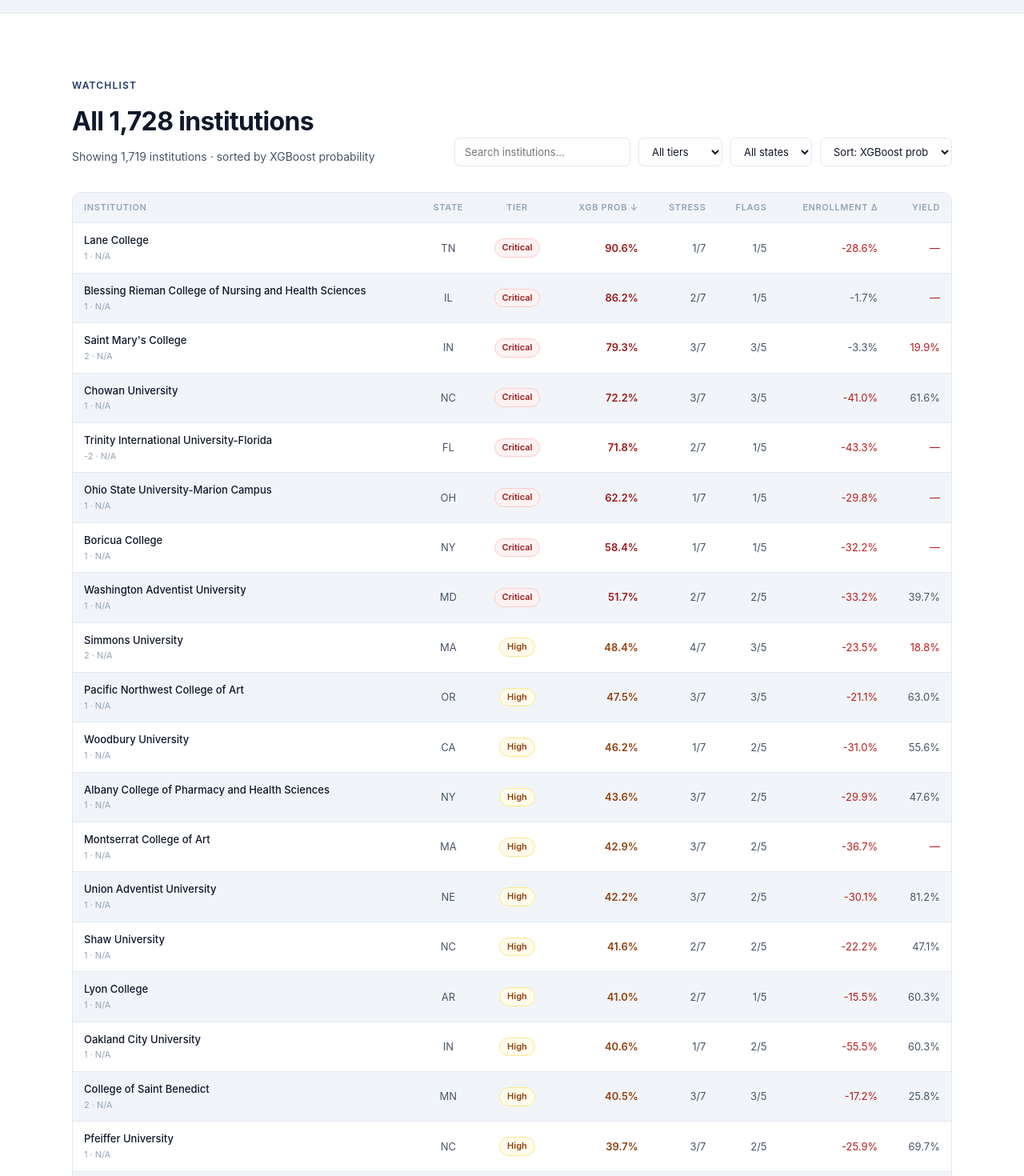
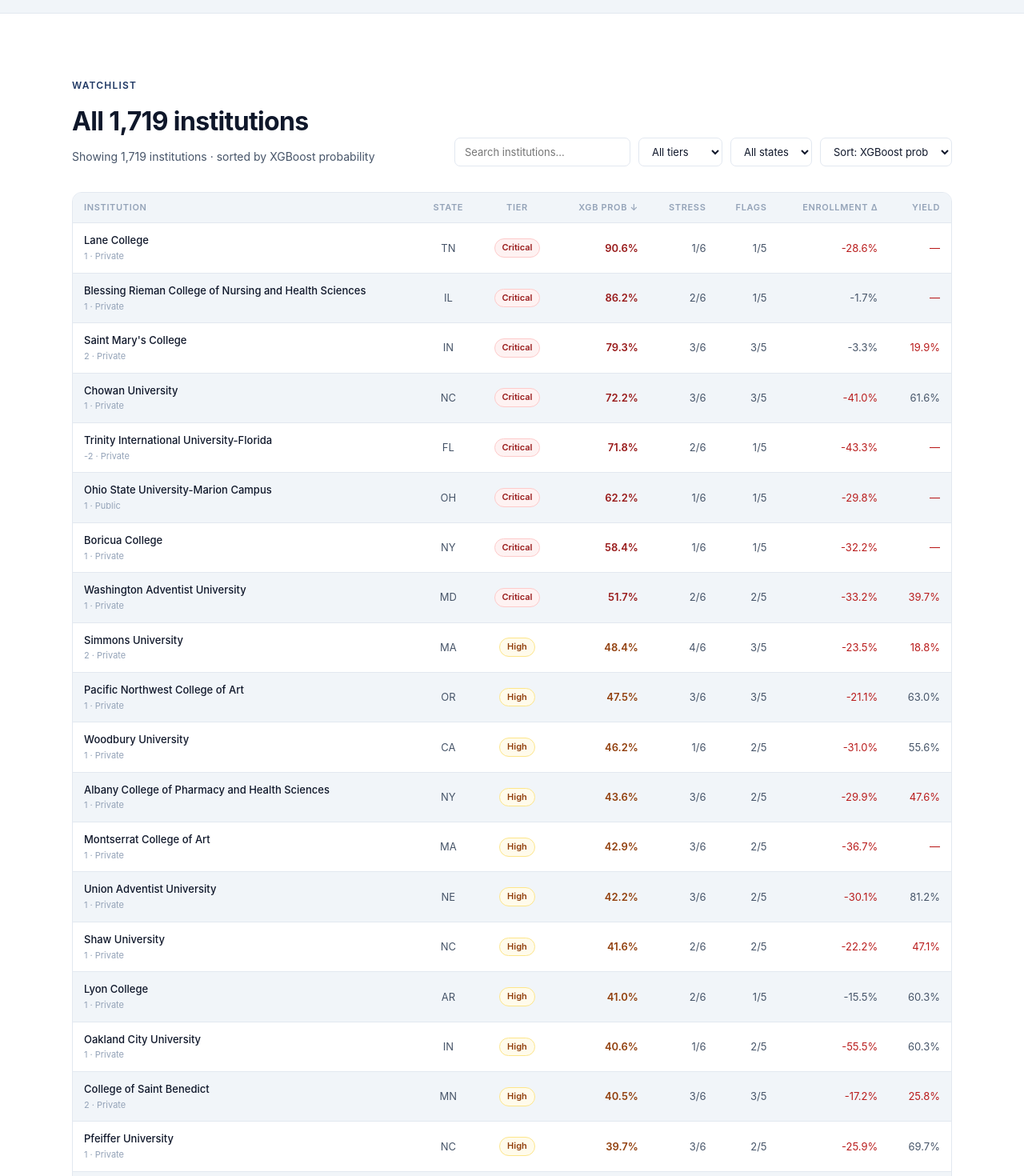
Before and after one commit to ecoulter350/institutional-risk-index, a Next.js app: page / in a window 1280 px wide. Shown: the part 2940-4410 px from the top of the page at 80% size. Built offline with nearby package versions, Linux system fonts and the light colour scheme.

Commit message:
Update Watchlist.js

```diff
--- a/components/Watchlist.js
+++ b/components/Watchlist.js
@@ -48,7 +48,7 @@
     return (v * 100).toFixed(1) + '%'
   }
 
- const filtered = useMemo(() => {
+  const filtered = useMemo(() => {
     return institutions
       .filter(i => tierFilter === 'All' || i.xgb_tier === tierFilter)
       .filter(i => stateFilter === 'All' || i.state_abbr === stateFilter)
@@ -117,7 +117,7 @@
               letterSpacing: '-0.02em',
               marginBottom: 8,
             }}>
-              All 1,728 institutions
+              All 1,719 institutions
             </h2>
             <p style={{
               fontSize: 14, color: 'var(--text-secondary)',
@@ -130,7 +130,7 @@
           </div>
 
           <div style={{ display: 'flex', gap: 10, flexWrap: 'wrap' }}>
-                 <input
+            <input
               type="text"
               placeholder="Search institutions..."
               value={search}
@@ -247,7 +247,7 @@
                     <td style={tdStyle}>
                       <div style={{ fontWeight: 500 }}>{inst.inst_name}</div>
                       <div style={{ fontSize: 11, color: 'var(--text-muted)', marginTop: 1 }}>
-                        {inst.inst_size} · {inst.cc_basic_2021 || 'N/A'}
+                        {inst.inst_size} · {inst.sector === 1 ? 'Public' : 'Private'}
                       </div>
                     </td>
                     <td style={{ ...tdStyle, textAlign: 'center', color: 'var(--text-secondary)' }}>
@@ -265,21 +265,21 @@
                       {fmt(inst.xgb_prob)}
                     </td>
                     <td style={{ ...tdStyle, textAlign: 'right', color: 'var(--text-secondary)' }}>
-                      {inst.stress_score !== null ? `${inst.stress_score}/7` : '—'}
+                      {inst.stress_score !== null ? `${inst.stress_score}/6` : '—'}
                     </td>
                     <td style={{ ...tdStyle, textAlign: 'right', color: 'var(--text-secondary)' }}>
                       {inst.flags_total !== null ? `${inst.flags_total}/5` : '—'}
                     </td>
                     <td style={{
                       ...tdStyle, textAlign: 'right',
-                      color: inst.enrollment_pct_change < -0.118
+                      color: inst.enrollment_pct_change < -0.166
                         ? '#B91C1C' : 'var(--text-secondary)',
                     }}>
                       {fmt(inst.enrollment_pct_change)}
                     </td>
                     <td style={{
                       ...tdStyle, textAlign: 'right',
-                      color: inst.avg_yield_rate < 0.222
+                      color: inst.avg_yield_rate < 0.545
                         ? '#B91C1C' : 'var(--text-secondary)',
                     }}>
                       {fmt(inst.avg_yield_rate)}
```
